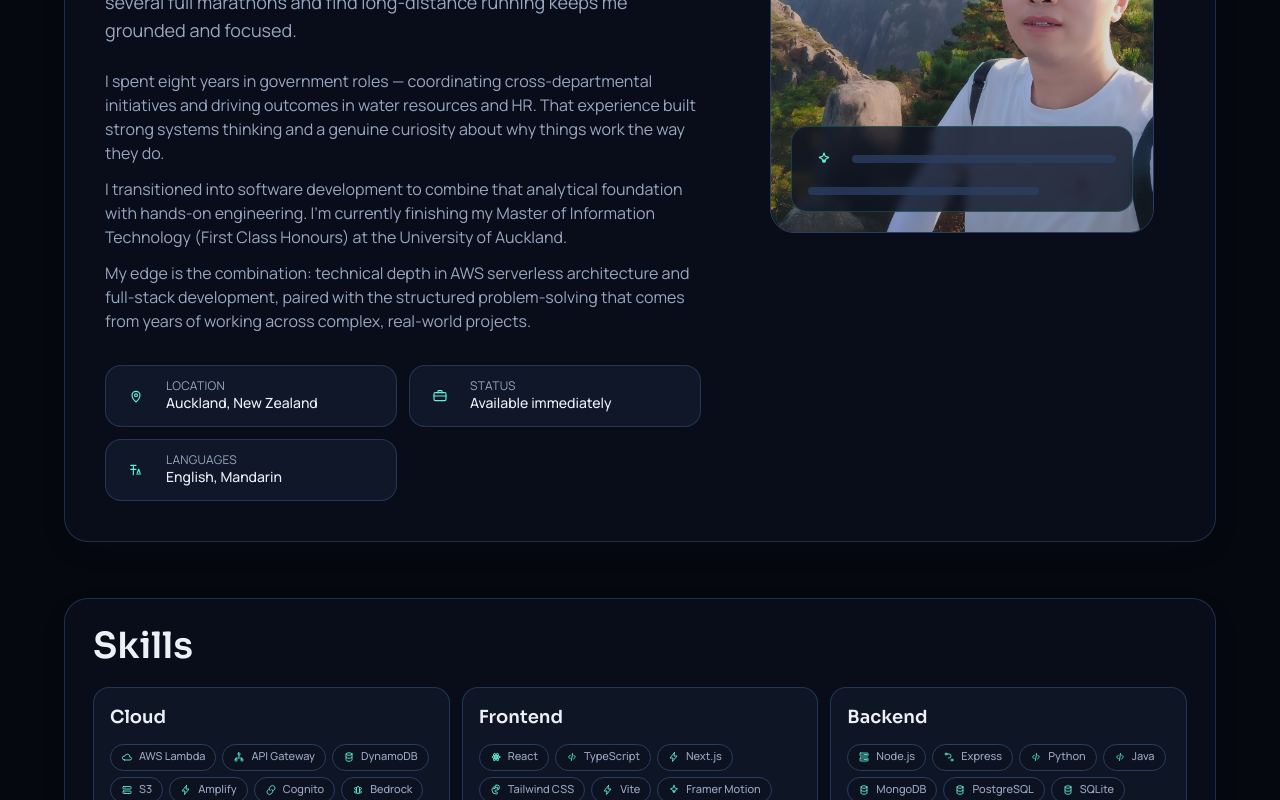
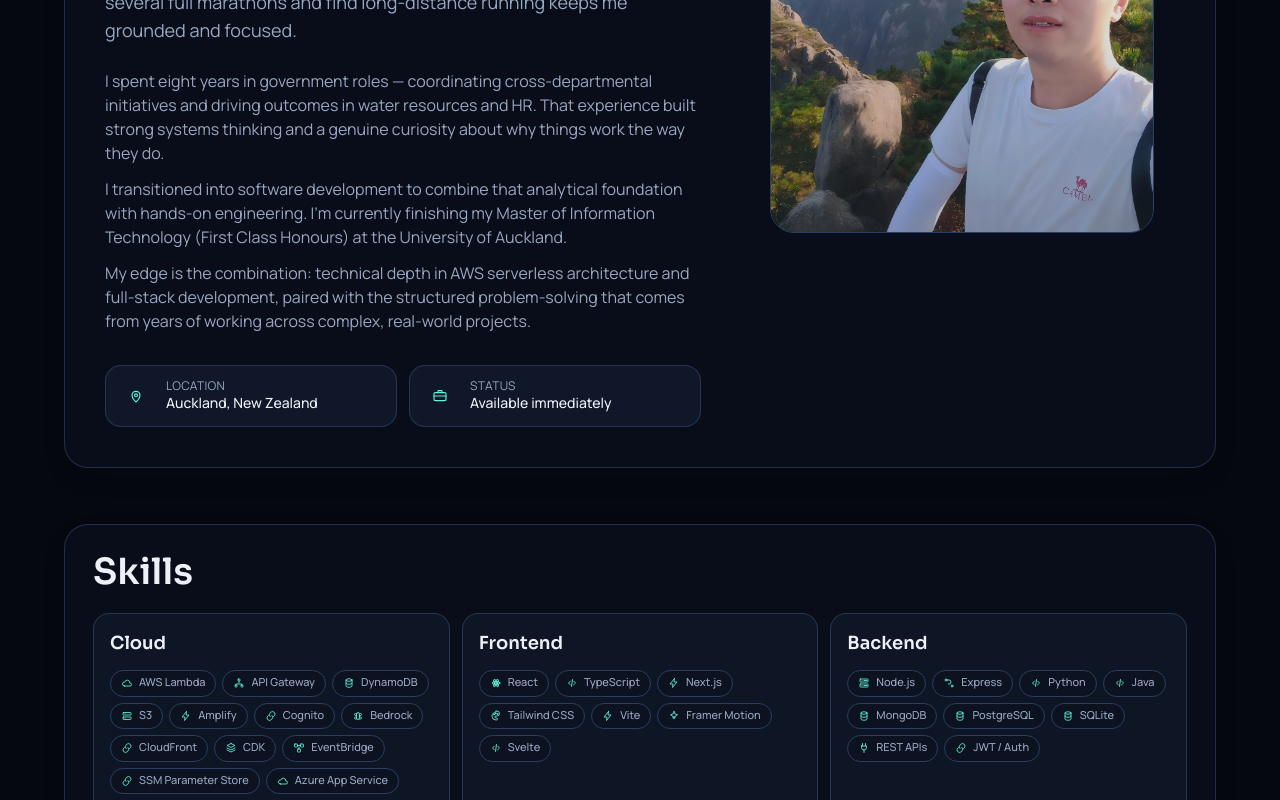
Before and after one commit to sheng656/Sheng_portfolio, a React (Vite) app: page / in a window 1280 px wide. Shown: the part 1160-1960 px from the top of the page. Built offline with nearby package versions, Linux system fonts and the light colour scheme.

Commit message:
refactor(about): filter out "Languages" from highlights and clean up unused elements fix(certifications): update link text for verification URL to "View on Credly" refactor(contact): improve email link presentation for better user experience style: add accent colors for light theme text

```diff
--- a/src/components/About.tsx
+++ b/src/components/About.tsx
@@ -35,7 +35,9 @@ function About({ data }: AboutProps) {
 					</div>
 
 					<ul className="mt-8 grid gap-3 sm:grid-cols-2">
-						{data.highlights.map((highlight) => (
+						{data.highlights
+							.filter((highlight) => highlight.label !== "Languages")
+							.map((highlight) => (
 							<li
 								key={highlight.label}
 								className="flex items-center gap-3 rounded-2xl border border-base-border/80 bg-base-elevated/70 p-3"
@@ -56,15 +58,6 @@ function About({ data }: AboutProps) {
 					<div className="relative mx-auto aspect-square w-full max-w-sm overflow-hidden rounded-3xl border border-base-border bg-base-elevated/80">
 						<img src={data.photoSrc} alt={data.photoAlt} className="h-full w-full object-cover" />
 						<div className="absolute inset-0 bg-[linear-gradient(180deg,rgba(6,10,19,0.02),rgba(6,10,19,0.28))]" />
-						<div className="absolute inset-x-5 bottom-5 rounded-2xl border border-accent-500/25 bg-base-surface/75 p-4 backdrop-blur-sm">
-							<div className="flex items-center gap-3">
-								<span className="inline-flex h-8 w-8 items-center justify-center rounded-full bg-accent-500/22 text-accent-300">
-									<IconGlyph name="spark" className="h-4 w-4" />
-								</span>
-								<span className="h-2 flex-1 rounded-full bg-base-border/80" />
-							</div>
-							<span className="mt-3 block h-2 w-3/4 rounded-full bg-base-border/80" />
-						</div>
 					</div>
 				</div>
 			</div>
--- a/src/components/Certifications.tsx
+++ b/src/components/Certifications.tsx
@@ -39,7 +39,7 @@ function CertificationBadge({ item }: { item: CertificationItem }) {
 						className="mt-3 inline-flex text-sm font-semibold text-accent-200 transition hover:text-accent-100"
 						aria-label={item.name}
 					>
-						{item.verificationUrl}
+						View on Credly
 					</a>
 				</div>
 			</div>
--- a/src/components/Contact.tsx
+++ b/src/components/Contact.tsx
@@ -70,12 +70,11 @@ function Contact({ data }: ContactProps) {
 					<p className="mt-2 text-sm leading-relaxed text-muted">
 						Send me a message directly by email. I usually reply faster there than through social platforms.
 					</p>
-					<a
-						href={`mailto:${data.emailAddress}`}
-						className="mt-5 inline-flex rounded-full bg-accent-500 px-5 py-2.5 text-sm font-semibold text-surface-950 transition hover:bg-accent-400 hover:shadow-glow"
-					>
-						Email me
-					</a>
+					<p className="mt-5 text-sm text-ink">
+						<a href={`mailto:${data.emailAddress}`} className="font-semibold text-ink underline decoration-accent-400 decoration-2 underline-offset-4 transition hover:text-accent-700">
+							{data.emailAddress}
+						</a>
+					</p>
 				</div>
 			</div>
 		</motion.section>
--- a/src/index.css
+++ b/src/index.css
@@ -118,6 +118,17 @@ a {
   transition: background-color 220ms ease, color 220ms ease, border-color 220ms ease;
 }
 
+.light .text-accent-100,
+.light .text-accent-200,
+.light .text-accent-300,
+.light .text-accent-400,
+.light .hover\:text-accent-100:hover,
+.light .hover\:text-accent-200:hover,
+.light .hover\:text-accent-300:hover,
+.light .hover\:text-accent-400:hover {
+  color: rgb(13 125 105);
+}
+
 @keyframes drift {
   0%,
   100% {
```
